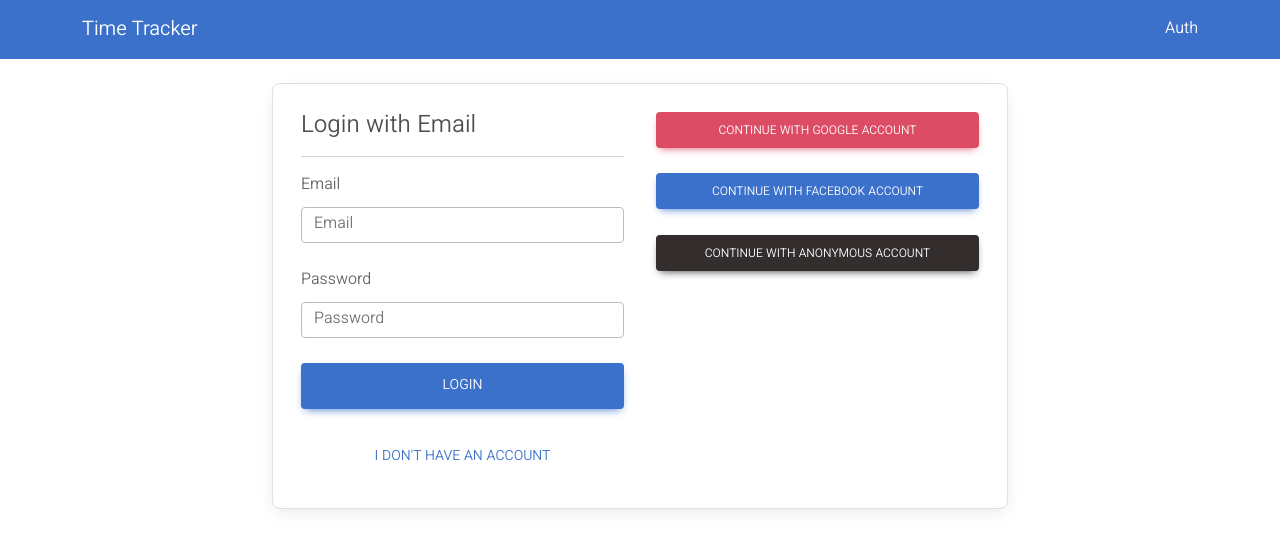
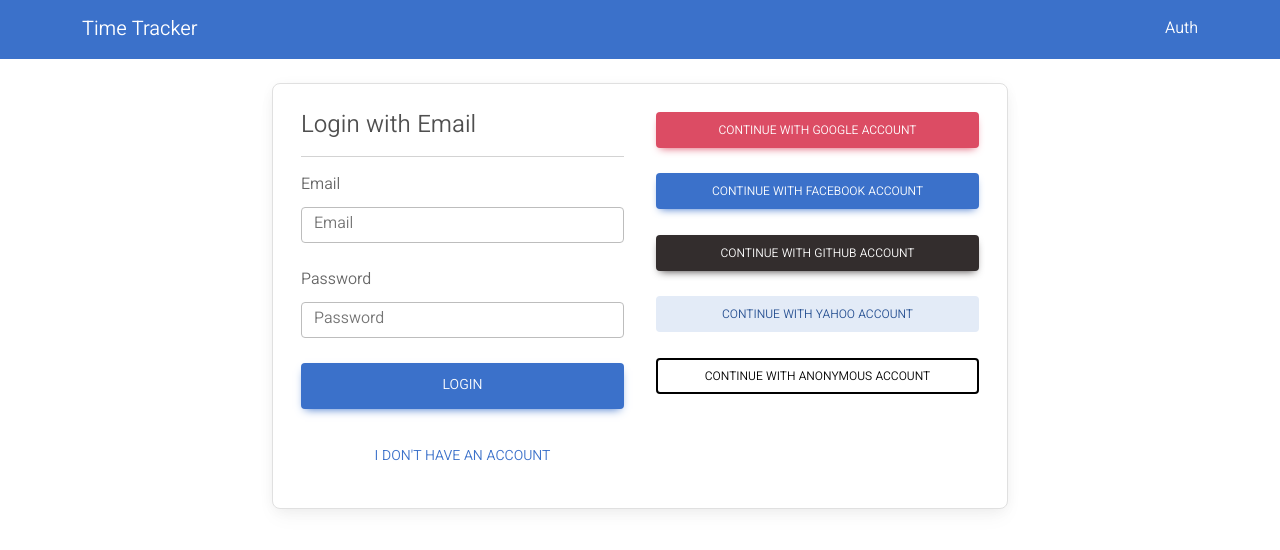
Before and after one commit to BlackIQ/TimeTracker-React, a React (Create React App) app: page /auth in a window 1280 px wide. Shown: the top 550 px of the page. Built offline with nearby package versions, Linux system fonts and the light colour scheme; no server answers.

Commit message:
Updated ui

```diff
--- a/src/components/auth.jsx
+++ b/src/components/auth.jsx
@@ -1,6 +1,6 @@
 import {useEffect, useState} from "react";
 import {useAuthState} from "react-firebase-hooks/auth";
-import {auth, googleAuth, anonAuth, emailPasswordAuth, register, facebookAuth} from "../firebase/firebase";
+import {auth, googleAuth, anonAuth, emailPasswordAuth, register, facebookAuth, githubAuth, yahooAuth} from "../firebase/firebase";
 import {useHistory} from "react-router-dom";
 
 const Auth = () => {
@@ -81,7 +81,13 @@
                                         <button onClick={() => facebookAuth()} className='btn btn-primary w-100'>Continue with Facebook account</button>
                                         <br/>
                                         <br/>
-                                        <button onClick={() => anonAuth()} className='btn btn-dark w-100'>Continue with Anonymous account</button>
+                                        <button onClick={() => githubAuth()} className='btn btn-dark w-100'>Continue with Github account</button>
+                                        <br/>
+                                        <br/>
+                                        <button onClick={() => yahooAuth()} className='btn btn-secondary w-100'>Continue with Yahoo account</button>
+                                        <br/>
+                                        <br/>
+                                        <button onClick={() => anonAuth()} className='btn btn-outline-black w-100'>Continue with Anonymous account</button>
                                     </div>
                                 </div>
                             </div>
```
